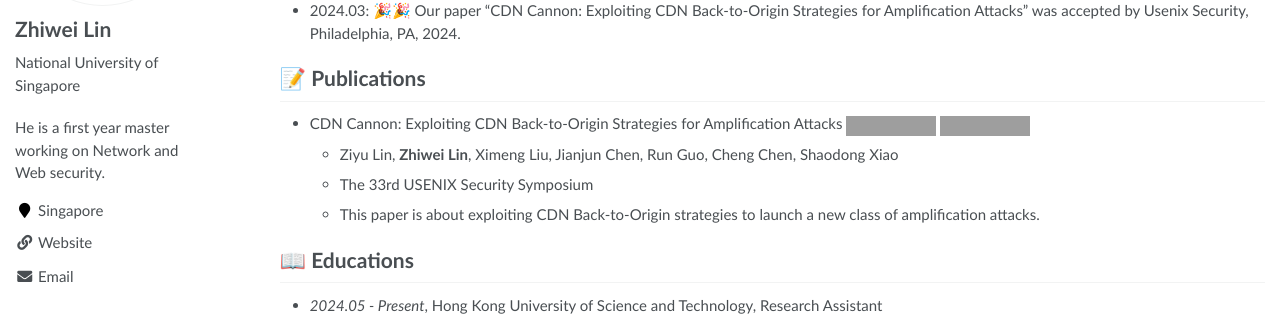
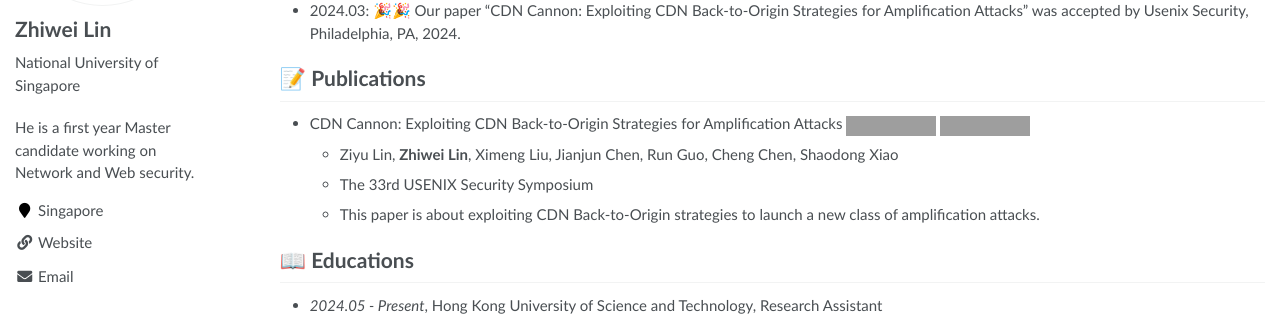
Before and after one commit to Snakinya/profile, a Jekyll site: the page built from _pages/about.md, in a window 1280 px wide. Shown: the part 265-581 px from the top of the page. Built offline with Jekyll 4.4.1, drawn with Linux system fonts in a browser that asks for light colours; grey boxes are pictures that could not be loaded.

Commit message:
Update _config.yml

```diff
--- a/_config.yml
+++ b/_config.yml
@@ -7,7 +7,7 @@
 
 # Site Settings
 title                    : "Snakinya"
-description              : "He is a first year master working on Network and Web security."
+description              : "He is a first year Master candidate working on Network and Web security."
 repository               : "RayeRen/acad-homepage.github.io"
 google_scholar_stats_use_cdn : true
 
```
